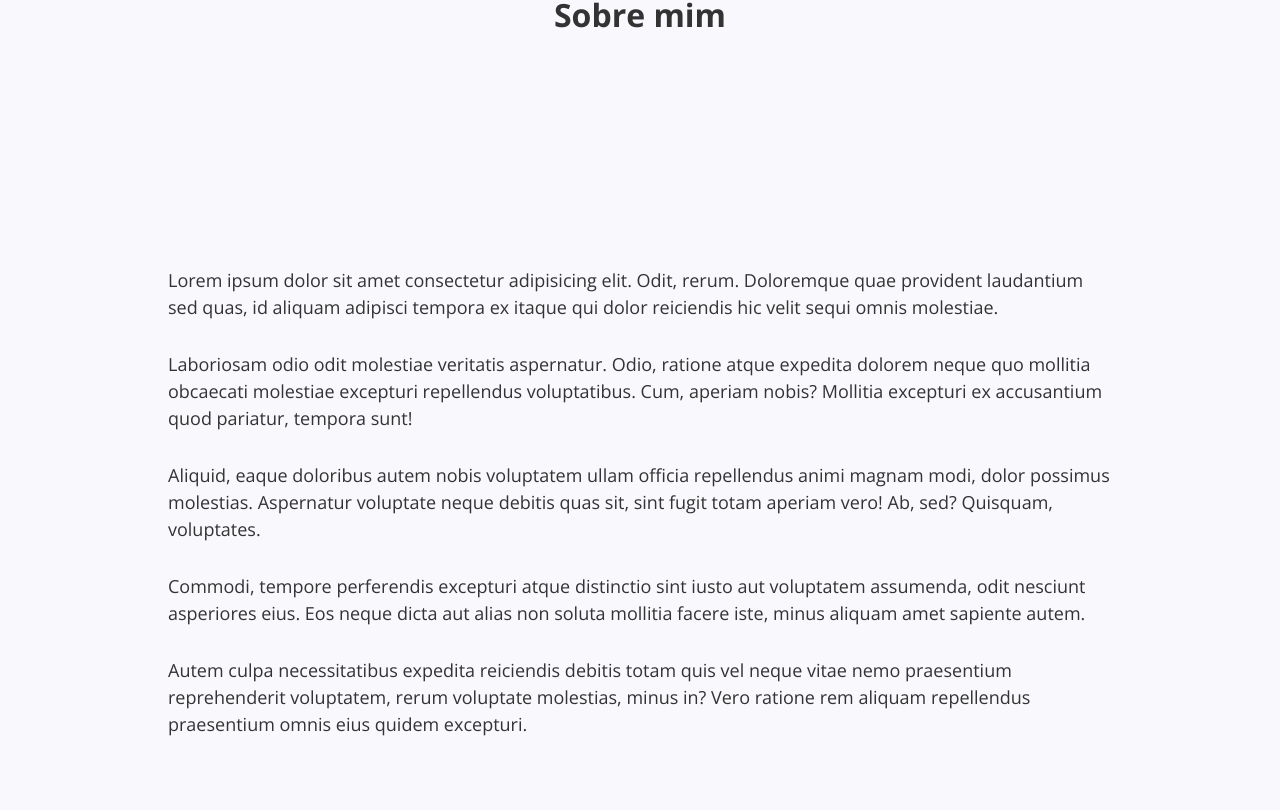
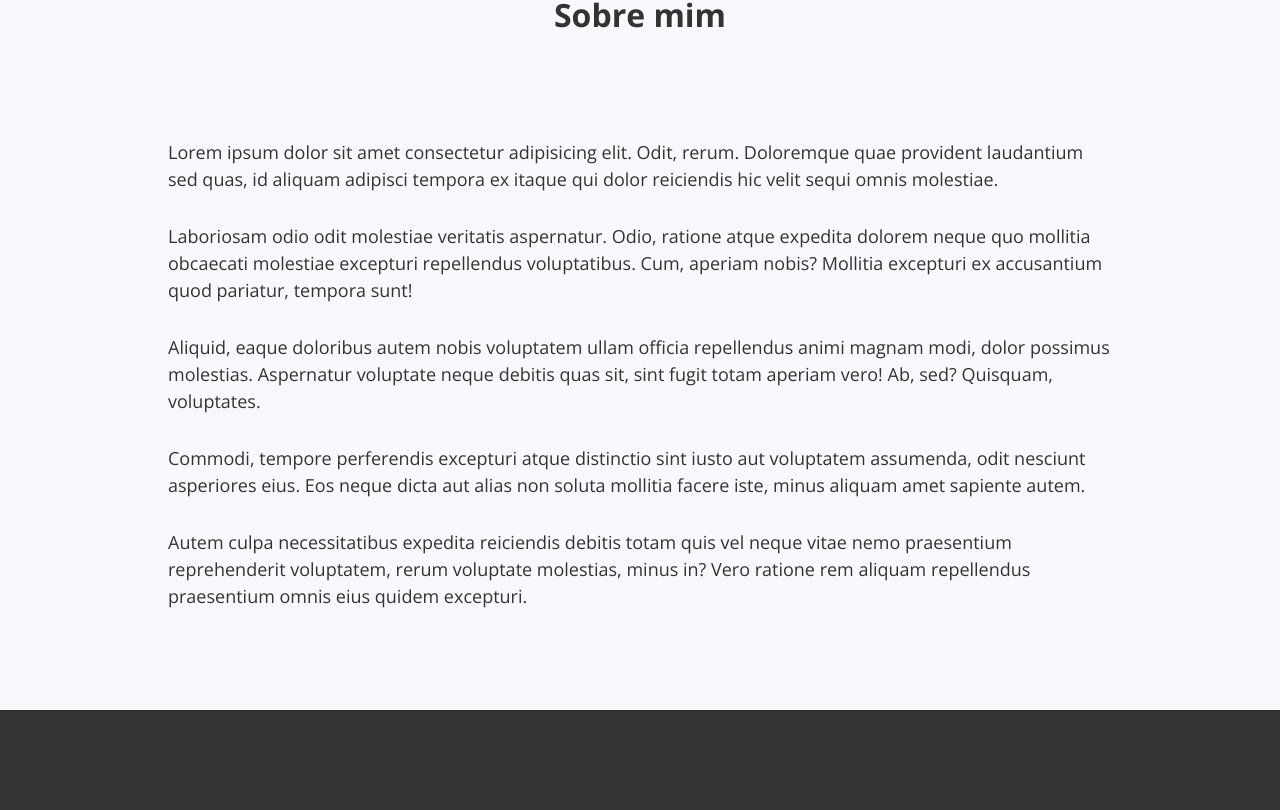
Before and after one commit to aaamenezes/Andre_Menezes_JAMStackAlura, a Next.js app: page /contact in a window 1280 px wide. Shown: the part 450-1260 px from the top of the page. Built offline with nearby package versions, Linux system fonts and the light colour scheme.

Commit message:
Ajuste no grid de imagens pagina contact

```diff
--- a/pages/contact.js
+++ b/pages/contact.js
@@ -34,7 +34,7 @@ export default function Contact() {
           </Title>
         </Container>
 
-        <Container as='section' padding='10%'>
+        <Container as='section'>
           {/* eslint-disable-next-line max-len */}
           <Text>Lorem ipsum dolor sit amet consectetur adipisicing elit. Odit, rerum. Doloremque quae provident laudantium sed quas, id aliquam adipisci tempora ex itaque qui dolor reiciendis hic velit sequi omnis molestiae.</Text>
 
@@ -91,10 +91,7 @@ export default function Contact() {
           </Container>
         </Container>
 
-        <Container
-          as='section'
-          padding='10%'
-        >
+        <Container as='section'>
           <GridImages
             images={[
               {
--- a/src/components/contact/gridImages/index.js
+++ b/src/components/contact/gridImages/index.js
@@ -6,7 +6,7 @@ import breakpointsMedia from '../../../utils/breakpointsMedia'
 const GridImagesStyled = styled.div`
   display: grid;
   grid-template-columns: repeat(2, 1fr);
-  grid-template-rows: repeat(5, 15%);
+  grid-template-rows: 1fr;
 
   ${ breakpointsMedia({
     xs: css`grid-gap: 10px;`,
```
